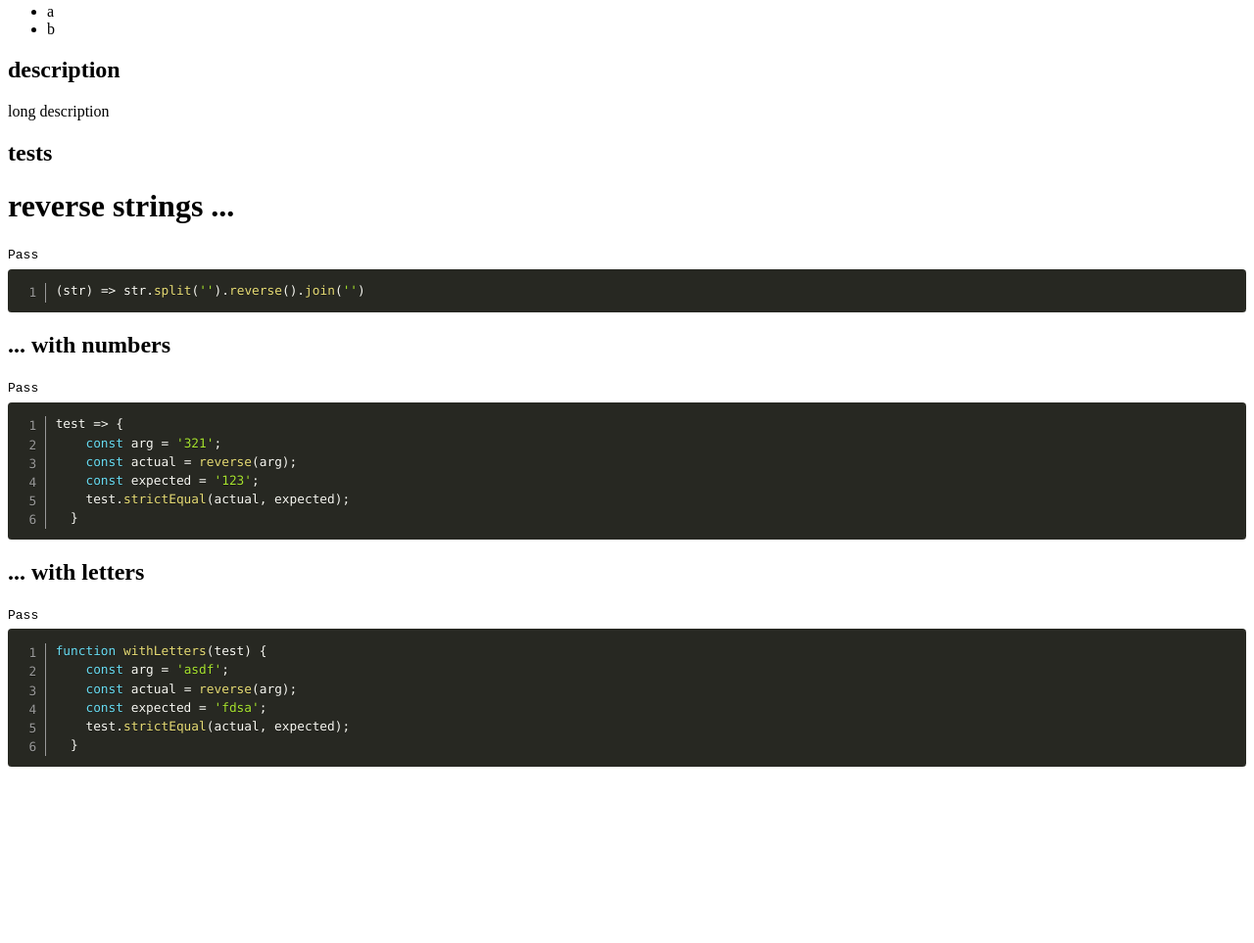
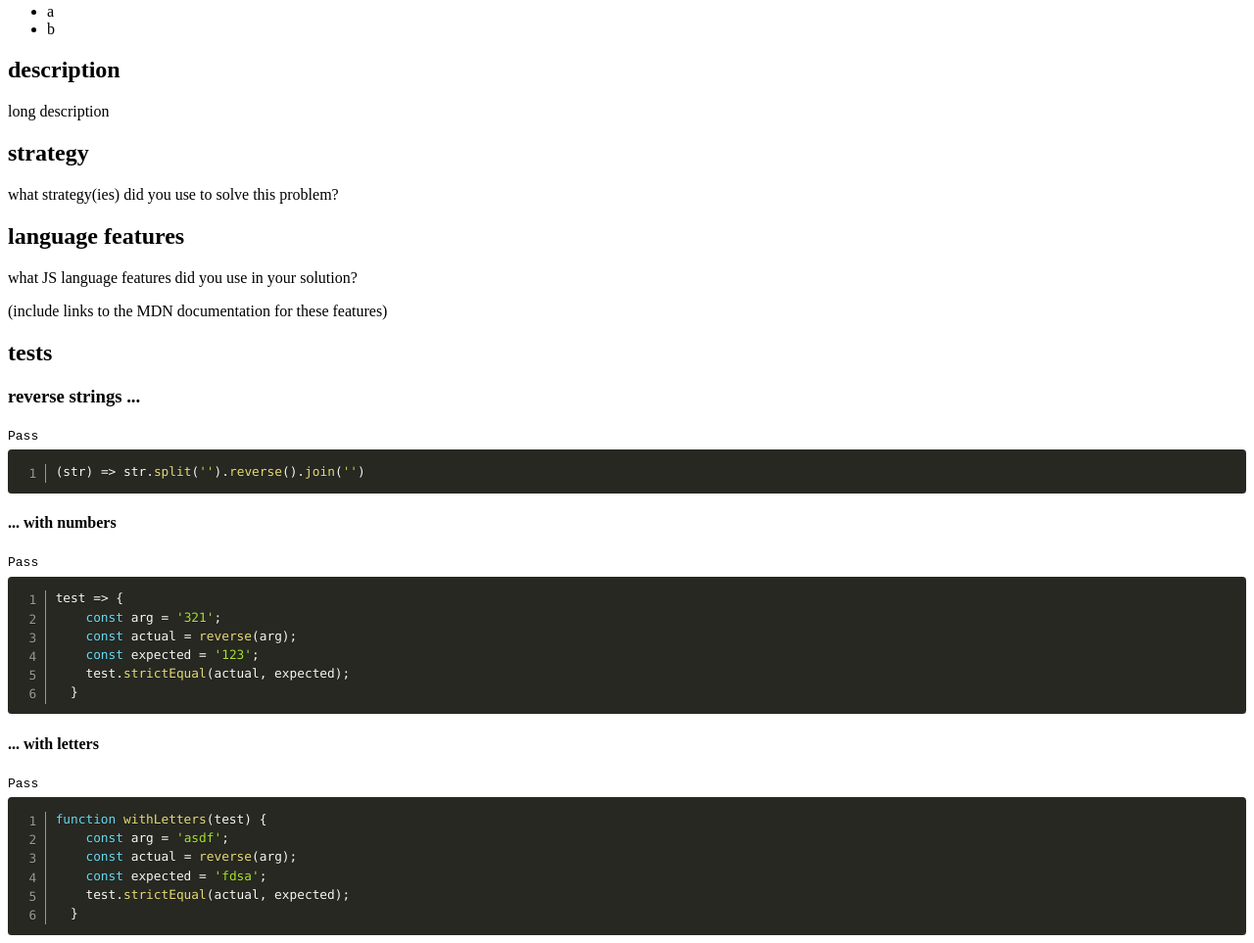
Before and after one commit to colevandersWands/mdn-esque, a plain HTML site: page challenge/index.html in a window 1280 px wide. Shown: the part 760-1723 px from the top of the page at 98% size. Before the commit the page ends 1551 px from the top, so only its background shows below. Drawn offline with Linux system fonts and the light colour scheme.

Commit message:
strategy-language-features

```diff
--- a/challenge/index.html
+++ b/challenge/index.html
@@ -60,6 +60,16 @@
 
   <p>long description</p>
 
+  <h2>strategy</h2>
+
+  <p>what strategy(ies) did you use to solve this problem?</p>
+
+
+  <h2>language features</h2>
+
+  <p>what JS language features did you use in your solution?</p>
+  <p>(include links to the MDN documentation for these features)</p>
+
   <h2>tests</h2>
 
   <div id='tests'></div>
--- a/dependencies/it-should/render-report.js
+++ b/dependencies/it-should/render-report.js
@@ -34,12 +34,12 @@ const renderReport = (testDivId, func, report) => {
     return subContainer;
   };
 
-  container.appendChild(renderSection('h1', func.toString(), report));
+  container.appendChild(renderSection('h3', func.toString(), report));
 
   for (let subReport of report.log) {
     if (!subReport.describe) { continue }
 
-    container.appendChild(renderSection('h2', subReport.source, subReport));
+    container.appendChild(renderSection('h4', subReport.source, subReport));
   };
 
   document.getElementById(testDivId).appendChild(container);
```
